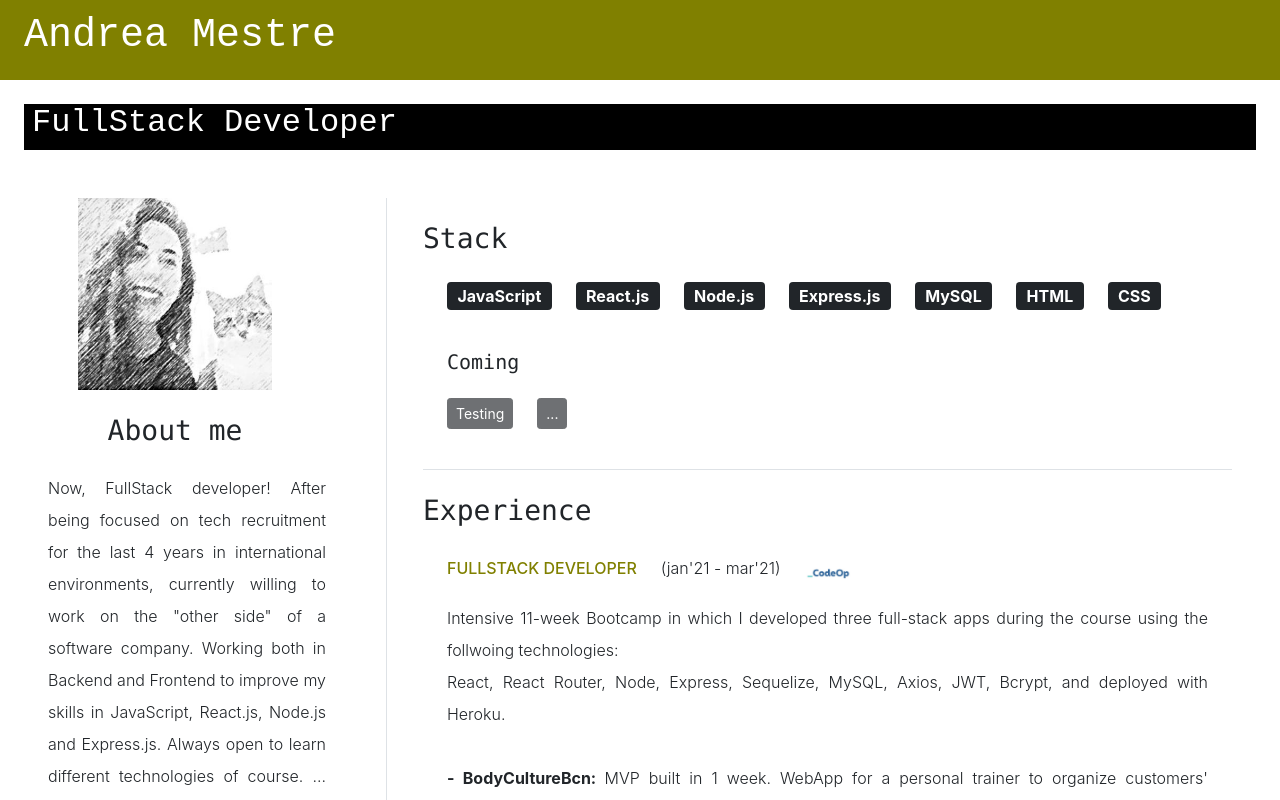
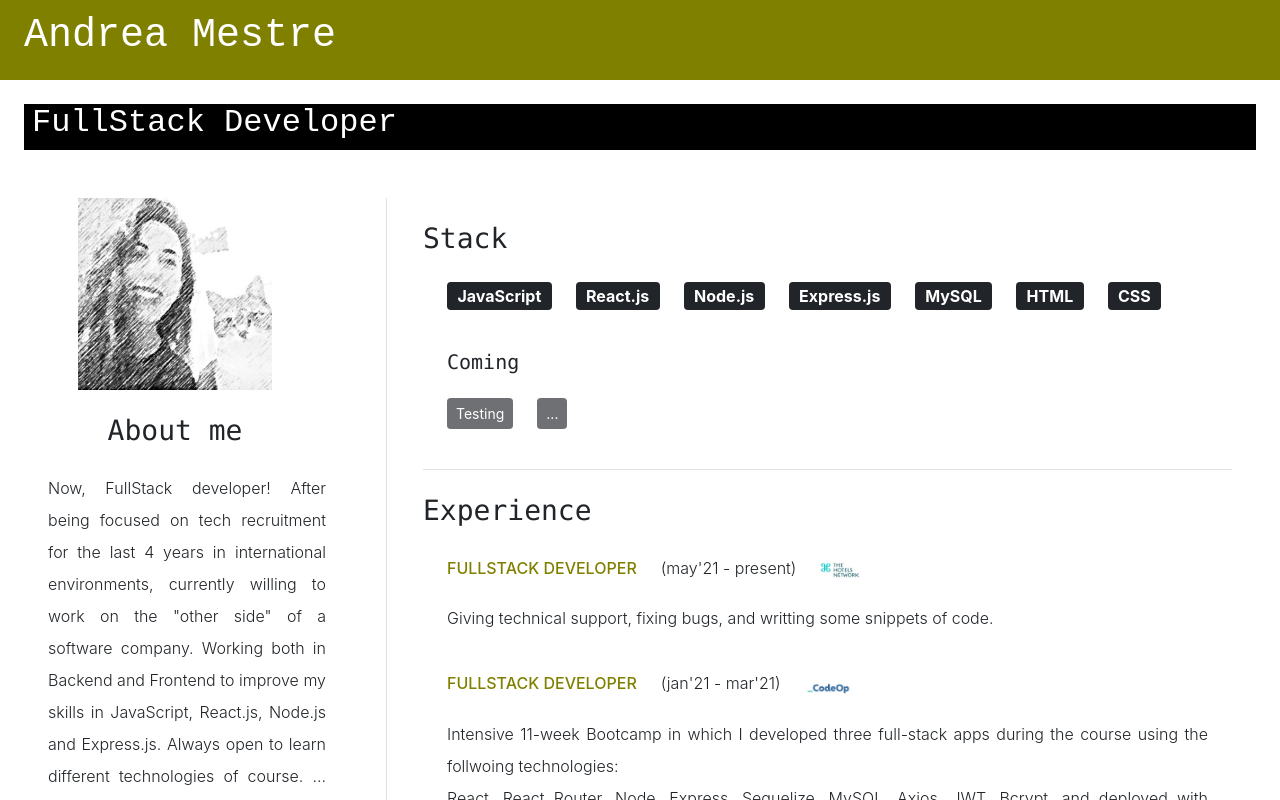
Before and after one commit to andriumm/andrea-mestre-portfolio, a React (Create React App) app: page / in a window 1280 px wide. Shown: the top 800 px of the page. Built offline with nearby package versions, Linux system fonts and the light colour scheme; a web font is replaced by a local one.

Commit message:
Added THN experience

```diff
--- a/src/components/Experience.js
+++ b/src/components/Experience.js
@@ -110,6 +110,28 @@ export default function Experience() {
 						</div>
 						<div className="mx-4 border-bottom">
 							<h3 className="font-monospace">Experience</h3>
+							<div>
+								<h6 className="d-inline-flex mx-4 my-4">FULLSTACK DEVELOPER</h6>
+								<p className="d-inline-flex">(may'21 - present)</p>
+								<a
+									href="https://www.thehotelsnetwork.com/es/"
+									target="_blank"
+									className="mx-4"
+									rel="theHotelsNetwork"
+								>
+									<img
+										className="logo"
+										src="./images/THN.jpeg"
+										alt="The Hotels Network"
+										rel="theHotelsNetwork"
+									/>
+								</a>
+								<p className="mx-4">
+									Giving technical support, fixing bugs, and writting some
+									snippets of code.
+									<br />
+								</p>
+							</div>
 							<div>
 								<h6 className="d-inline-flex mx-4 my-4">FULLSTACK DEVELOPER</h6>
 								<p className="d-inline-flex">(jan'21 - mar'21)</p>
```
Also changed, not shown: public/images/THN.jpeg (added).
